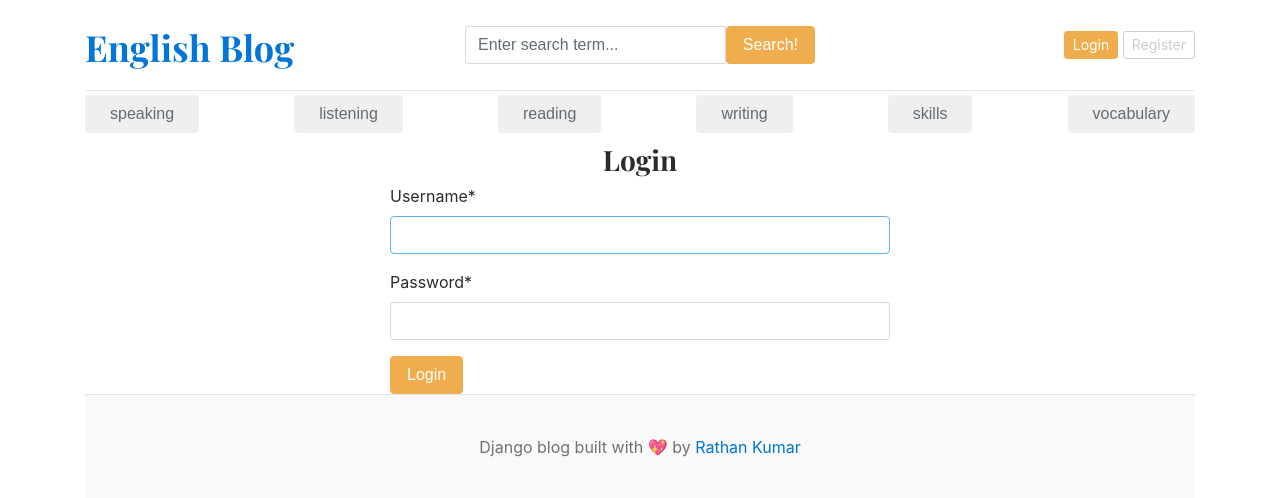
After one commit to amirhosseinpq021/blog, a Django app: page /login/ in a window 1280 px wide. The commit adds this page. Shown: the top 498 px of the page. Run offline with Django 5.2, Linux system fonts and the light colour scheme; data comes from the database, SQL or seed files in the repository; both versions use the stored data as it was after the commit; some libraries are stand-ins or nearby versions.

Commit message:
registration and login and log out functionality

```diff
--- a/blogs/admin.py
+++ b/blogs/admin.py
@@ -8,7 +8,7 @@ class BlogAdmin(admin.ModelAdmin):
     prepopulated_fields = {'slug': ('title',)}
     list_display = ('title', 'category', 'author', 'status', 'is_featured')
     search_fields = ('id', 'title', 'category__category_name', 'status')
-    list_editable = ('is_featured',)
+    list_editable = ('is_featured', 'status', 'category')
 
 
 admin.site.register(Category)
--- a/config/settings.py
+++ b/config/settings.py
@@ -39,6 +39,8 @@ INSTALLED_APPS = [
     # new app
     'blogs',
     'assignments',
+    'crispy_forms',
+    'crispy_bootstrap5',
 ]
 
 MIDDLEWARE = [
@@ -128,3 +130,5 @@ DEFAULT_AUTO_FIELD = 'django.db.models.BigAutoField'
 
 MEDIA_URL = '/media/'
 MEDIA_ROOT = BASE_DIR / 'media'
+
+CRISPY_TEMPLATE_PACK = 'bootstrap5'
--- a/config/urls.py
+++ b/config/urls.py
@@ -30,4 +30,9 @@ urlpatterns = [
     path('blogs/<slug:slug>/', BlogsView.blogs, name='blogs'),
     # Search endpoint
     path('search/', BlogsView.search, name='search'),
+    # user authentication
+    path('register/', views.register, name='register'),
+    path('login/', views.login, name='login'),
+    path('logout/', views.logout, name='logout'),
+
 ] + static(settings.MEDIA_URL, document_root=settings.MEDIA_ROOT)
--- a/config/views.py
+++ b/config/views.py
@@ -4,15 +4,14 @@ from blogs.models import Blog, Category
 
 from assignments.models import About
 
-
-# from .forms import RegistrationForm
-# from django.contrib.auth.forms import AuthenticationForm
-# from django.contrib import auth
+from .forms import RegistrationForm
+from django.contrib.auth.forms import AuthenticationForm
+from django.contrib import auth
 
 
 def home(request):
     featured_posts = Blog.objects.filter(is_featured=True, status='Published').order_by('updated_at')
-    posts = Blog.objects.filter(is_featured=False, status='Published')
+    posts = Blog.objects.filter(is_featured=False, status='Published').order_by('-created_at')
     # Fetch about us
     try:
         about = About.objects.get()
@@ -24,3 +23,42 @@ def home(request):
         'about': about,
     }
     return render(request, 'home.html', context)
+
+
+def register(request):
+    if request.method == 'POST':
+        form = RegistrationForm(request.POST)
+        if form.is_valid():
+            form.save()
+            return redirect('home')
+        else:
+            print(form.errors)
+    else:
+        form = RegistrationForm()
+    context = {
+        'form': form,
+    }
+    return render(request, 'register.html', context)
+
+
+def login(request):
+    if request.method == 'POST':
+        form = AuthenticationForm(request, request.POST)
+        if form.is_valid():
+            username = form.cleaned_data['username']
+            password = form.cleaned_data['password']
+
+            user = auth.authenticate(username=username, password=password)
+            if user is not None:
+                auth.login(request, user)
+            return redirect('home')
+    form = AuthenticationForm()
+    context = {
+        'form': form,
+    }
+    return render(request, 'login.html', context)
+
+
+def logout(request):
+    auth.logout(request)
+    return redirect('home')
--- a/templates/base.html
+++ b/templates/base.html
@@ -19,7 +19,7 @@
       <header class="blog-header py-3">
         <div class="row flex-nowrap justify-content-between align-items-center">
           <div class="col-4 pt-1">
-            <a class="blog-header-logo text-dark" href="/">Django Blog</a>
+            <a class="blog-header-logo text-dark" href="/">English Blog</a>
           </div>
 
 
@@ -39,10 +39,17 @@
             <a class="btn btn-sm btn-warning" href="{% url 'login' %}">Login</a> &nbsp;
             <a class="btn btn-sm btn-outline-secondary" href="{% url 'register' %}">Register</a>
             {% else %}
+                <botton class="btn btn-warning"><span>welcome {{ user.username }}</span></botton>
+            &emsp;&emsp;
             <span><a href="">Dashboard</a></span>
-            &emsp;
+            &emsp;&emsp;
 
-            <span><a href="">Logout</a></span>
+{#                <form action="{% url 'logout' %}" method="post"></form>#}
+{#                {% csrf_token %}#}
+{#                <a href="{% url 'logout' %}"><button type="submit">logout</button></a>#}
+
+            <span><a href="{% url 'logout' %}">Logout</a></span>
+                &emsp;&emsp;
             {% endif %}
           </div>
         </div>
@@ -65,5 +72,5 @@
 <footer class="blog-footer">
     <p>Django blog built with 💖 by <a href="#">Rathan Kumar</a></p>
   </footer>
-  </body>
-  </html>
+</body>
+</html>
--- /dev/null
+++ b/templates/login.html
@@ -0,0 +1,13 @@
+{% extends 'base.html' %}
+
+{% block content %}
+{% load crispy_forms_tags %}
+
+<h3 class="text-center">Login</h3>
+
+<form action="{% url 'login' %}" method="POST" style="width:500px; margin:auto;">
+    {% csrf_token %}
+    {{ form | crispy }}
+    <button type="submit" class="btn btn-warning">Login</button>
+</form>
+{% endblock %}
```
Also changed, not shown: config/forms.py (added, +8 -0 lines), templates/register.html (added, +13 -0 lines), db.sqlite3.
